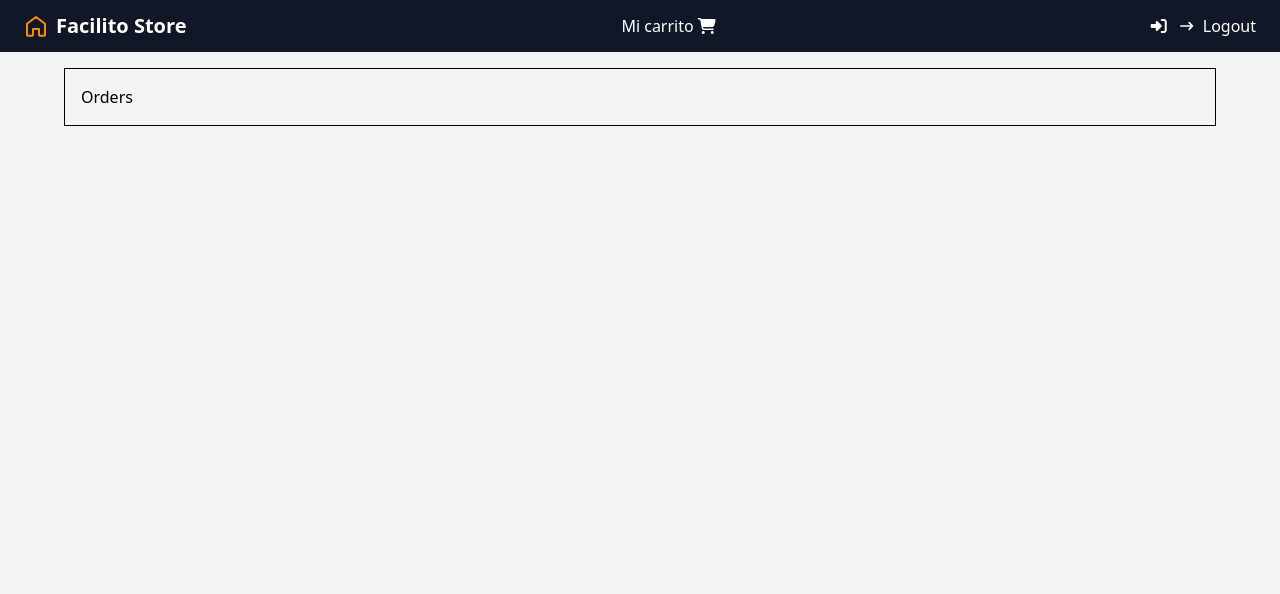
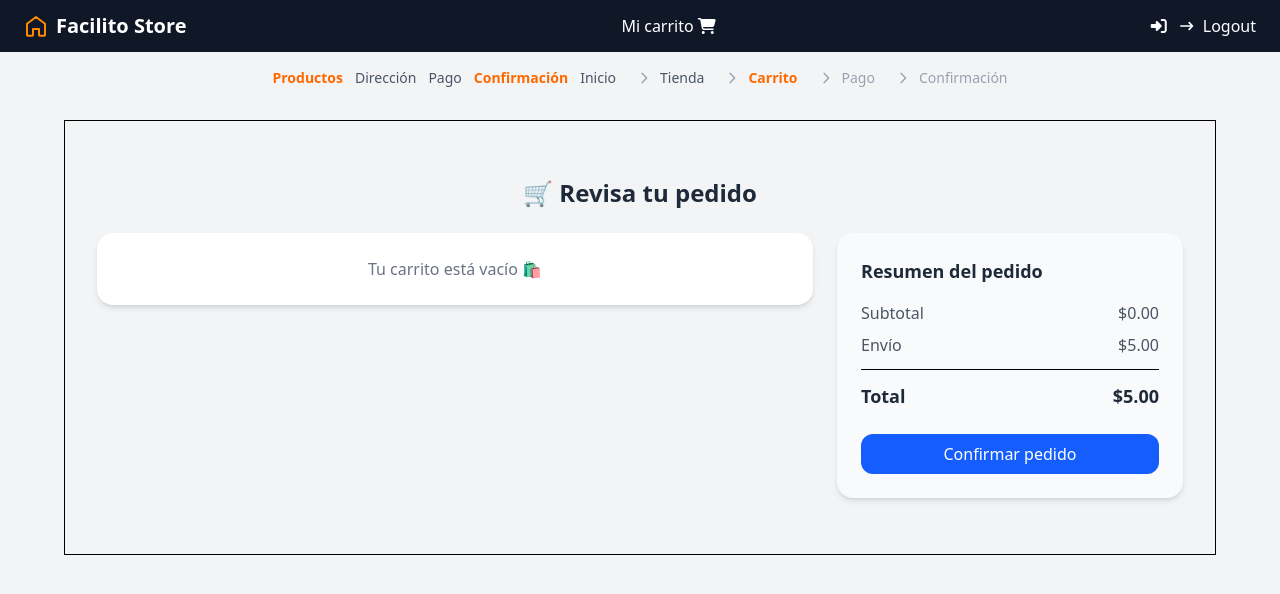
Before and after one commit to jimmyegc/python-django-facilito-store, a Django app: page /orden/ in a window 1280 px wide. Shown: the top 594 px of the page. Run offline with Django 5.2, Linux system fonts and the light colour scheme; a user stored in the database is signed in; data comes from the database, SQL or seed files in the repository; both versions use the stored data as it was after the commit; some libraries are stand-ins or nearby versions.

Commit message:
Orders 10082025

```diff
--- a/carts/models.py
+++ b/carts/models.py
@@ -24,6 +24,9 @@ class Cart(models.Model):
         self.update_subtotal()
         self.update_total()
 
+        if self.order:
+            self.order.update_total()
+
     def update_subtotal(self):
         self.subtotal = sum([
             cp.quantity * cp.product.price for cp in self.products_related()
@@ -36,6 +39,10 @@ class Cart(models.Model):
 
     def products_related(self):
         return self.cartproducts_set.select_related('product')
+
+    @property
+    def order(self):
+        return self.order_set.first()
 
 class CartProductsManager(models.Manager):
     def create_or_update_quantity(self, cart, product, quantity=1):
--- a/facilito_store/views.py
+++ b/facilito_store/views.py
@@ -1,3 +1,4 @@
+from django.http import HttpResponseRedirect
 from django.shortcuts import render, redirect
 from django.contrib import messages
 from django.contrib.auth import login
@@ -27,6 +28,10 @@ def login_view (request):
         if user:
             login(request, user)
             messages.success(request, 'Bienvenido {}'.format(user.username))
+
+            if request.GET.get('next'):
+                return HttpResponseRedirect(request.GET['next'])
+
             return redirect('index')
         else:
             messages.error(request, 'Usuario o contraseña no validos')
--- a/orders/models.py
+++ b/orders/models.py
@@ -1,7 +1,10 @@
 from enum import Enum
+import uuid
 from django.db import models
 from users.models import User
 from carts.models import Cart
+
+from django.db.models.signals import pre_save
 
 class OrderStatus(Enum):
   CREATED = 'CREATED'
@@ -12,6 +15,7 @@ class OrderStatus(Enum):
 choices = [ (tag, tag.value) for tag in OrderStatus]
 
 class Order(models.Model):
+  order_id = models.CharField(max_length=100, null=False, blank=False, unique=True)
   user = models.ForeignKey(User, on_delete=models.CASCADE)
   cart = models.ForeignKey(Cart, on_delete=models.CASCADE)
   status = models.CharField(max_length=50, choices=choices, default=OrderStatus.CREATED) #enum
@@ -21,4 +25,21 @@ class Order(models.Model):
   created_at = models.DateTimeField(auto_now_add=True)
 
   def __str__(self):
-    return ''
+    return self.order_id
+
+  def update_total(self):
+    self.total = self.get_total()
+    self.save()
+
+  def get_total(self):
+    return self.cart.total + self.shipping_total
+
+def set_order_id(sender, instance, *args, **kwargs):
+    if not instance.order_id:
+        instance.order_id =str(uuid.uuid4())
+
+def set_total(sender, instance, *args, **kwargs):
+  instance.total = instance.get_total()
+
+pre_save.connect(set_order_id, sender=Order)
+pre_save.connect(set_total, sender=Order)
--- a/orders/templates/orders/order.html
+++ b/orders/templates/orders/order.html
@@ -1,5 +1,27 @@
 {% extends 'base.html' %}
 
+{% block breadcrumb %}
+{% include 'orders/snippets/breadcrumb.html' %}
+{% endblock %}
+
 {% block content %}
-<h2>Orders</h2>
+<div class="max-w-6xl mx-auto px-4 py-10">
+  <h2 class="text-2xl font-semibold text-gray-800 mb-6 text-center">🛒 Revisa tu pedido</h2>
+
+  <!-- Contenedor principal -->
+  <div class="grid grid-cols-1 md:grid-cols-3 gap-6">
+
+    <!-- Lista de productos -->
+    <div class="md:col-span-2 space-y-4">
+      {% for product in cart.products.all %}
+      {% include 'orders/snippets/product.html' %}
+      {% empty %}
+      <div class="bg-white p-6 rounded-2xl shadow-md text-center text-gray-500">
+        Tu carrito está vacío 🛍️
+      </div>
+      {% endfor %}
+    </div>
+    {% include 'orders/snippets/resume.html' %}
+  </div>
+</div>
 {% endblock %}
--- /dev/null
+++ b/orders/templates/orders/snippets/breadcrumb.html
@@ -0,0 +1,77 @@
+<nav class="flex items-center justify-center py-4 text-sm text-gray-600" aria-label="Breadcrumb">
+  <ol class="inline-flex items-center space-x-1 md:space-x-3">
+
+    {% for item in breadcrumb %}
+    {% if item.active%}
+    <a href="{{ item.url }}" class="text-orange-500 font-semibold">
+      {{ item.title }}
+    </a>
+    {% else %}
+    <a href="{{ item.url }}" class="text-gray-600 hover:text-orange-500 font-medium">
+      {{ item.title }}
+    </a>
+    {% endif %}
+    {% endfor %}
+
+    <!-- Inicio -->
+    <li>
+      <div class="flex items-center">
+        <a href="{% url 'index' %}" class="text-gray-600 hover:text-orange-500 font-medium">
+          Inicio
+        </a>
+      </div>
+    </li>
+
+    <!-- Tienda -->
+    <li>
+      <div class="flex items-center">
+        <svg class="w-4 h-4 mx-2 text-gray-400" fill="none" stroke="currentColor" stroke-width="2" viewBox="0 0 24 24"
+          aria-hidden="true">
+          <path stroke-linecap="round" stroke-linejoin="round" d="M9 5l7 7-7 7" />
+        </svg>
+        <a href="{% url 'index' %}" class="text-gray-600 hover:text-orange-500 font-medium">
+          Tienda
+        </a>
+      </div>
+    </li>
+
+    <!-- Carrito -->
+    <li>
+      <div class="flex items-center">
+        <svg class="w-4 h-4 mx-2 text-gray-400" fill="none" stroke="currentColor" stroke-width="2" viewBox="0 0 24 24"
+          aria-hidden="true">
+          <path stroke-linecap="round" stroke-linejoin="round" d="M9 5l7 7-7 7" />
+        </svg>
+        <a href="{% url 'index' %}" class="text-orange-500 font-semibold">
+          Carrito
+        </a>
+      </div>
+    </li>
+
+    <!-- Pago -->
+    <li>
+      <div class="flex items-center">
+        <svg class="w-4 h-4 mx-2 text-gray-400" fill="none" stroke="currentColor" stroke-width="2" viewBox="0 0 24 24"
+          aria-hidden="true">
+          <path stroke-linecap="round" stroke-linejoin="round" d="M9 5l7 7-7 7" />
+        </svg>
+        <span class="text-gray-400 font-medium">
+          Pago
+        </span>
+      </div>
+    </li>
+
+    <!-- Confirmación -->
+    <li>
+      <div class="flex items-center">
+        <svg class="w-4 h-4 mx-2 text-gray-400" fill="none" stroke="currentColor" stroke-width="2" viewBox="0 0 24 24"
+          aria-hidden="true">
+          <path stroke-linecap="round" stroke-linejoin="round" d="M9 5l7 7-7 7" />
+        </svg>
+        <span class="text-gray-400 font-medium">
+          Confirmación
+        </span>
+      </div>
+    </li>
+  </ol>
+</nav>
--- /dev/null
+++ b/orders/templates/orders/snippets/resume.html
@@ -0,0 +1,29 @@
+{% load product_extras %}
+
+<!-- Resumen de pedido -->
+<div class="bg-gray-50 rounded-2xl shadow-md p-6 h-fit">
+  <h3 class="text-lg font-semibold text-gray-800 mb-4">Resumen del pedido</h3>
+
+  <div class="flex justify-between text-gray-600 mb-2">
+    <span>Subtotal</span>
+    <span>{{ cart.total | price_format }}</span>
+  </div>
+  <div class="flex justify-between text-gray-600 mb-2">
+    <span>Envío</span>
+    <span>{{ order.shipping_total | price_format }}</span>
+  </div>
+  <hr class="my-3">
+  <div class="flex justify-between font-semibold text-gray-800 text-lg">
+    <span>Total</span>
+    <span>{{ order.total | price_format}}</span>
+  </div>
+
+  <!-- Botón de continuar -->
+  <form action="{% url 'index' %}" method="post" class="mt-6">
+    {% csrf_token %}
+    <button type="submit"
+      class="w-full bg-blue-600 hover:bg-blue-700 text-white font-medium py-2 rounded-xl transition">
+      Confirmar pedido
+    </button>
+  </form>
+</div>
--- /dev/null
+++ b/orders/utils.py
@@ -0,0 +1,21 @@
+from django.urls import reverse
+from .models import Order
+
+def get_or_create_order(cart, request):
+    order = cart.order
+
+    if order is None and request.user.is_authenticated:
+      order = Order.objects.create(cart=cart, user=request.user)
+
+    if order:
+      request.session['order_id'] = order.order_id
+
+    return order
+
+def breadcrumb(products=True, address=False, payment=False, confirmation=False):
+    return [
+      { 'title': 'Productos', 'active': products, 'url':reverse('orders:order')},
+      { 'title': 'Dirección', 'active': address, 'url':reverse('orders:order')},
+      { 'title': 'Pago', 'active': payment, 'url':reverse('orders:order')},
+      { 'title': 'Confirmación', 'active': products, 'url':reverse('orders:order')},
+    ]
--- a/orders/views.py
+++ b/orders/views.py
@@ -1,4 +1,15 @@
 from django.shortcuts import render
+from carts.utils import get_or_create_cart
+from .utils import get_or_create_order, breadcrumb
+from django.contrib.auth.decorators import login_required
 
+
+@login_required(login_url='login')
 def order(request):
-  return render(request, 'orders/order.html', {})
+  cart = get_or_create_cart(request)
+  order = get_or_create_order(cart, request)
+  return render(request, 'orders/order.html', {
+    'cart': cart,
+    'order': order,
+    'breadcrumb': breadcrumb
+  })
--- a/templates/base.html
+++ b/templates/base.html
@@ -13,6 +13,8 @@
 <body class="bg-gray-100">
   {% include 'navbar.html' %}
   {% include 'messages.html' %}
+  {% block breadcrumb %}
+  {% endblock %}
   <div class="max-w-6xl border mx-auto mt-4 p-4">
     {% block content %}
     {% endblock %}
```
Also changed, not shown: orders/templates/orders/snippets/product.html (added, +27 -0 lines), db.sqlite3, orders/migrations/0002_order_order_id.py (added).
